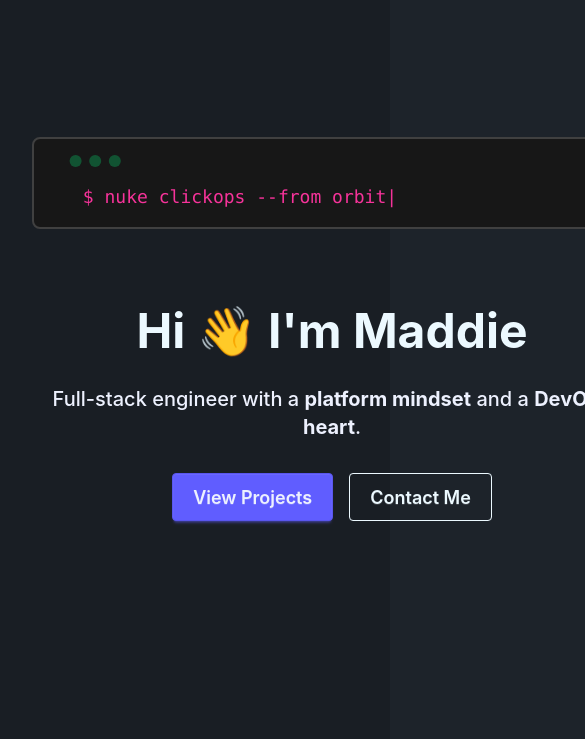
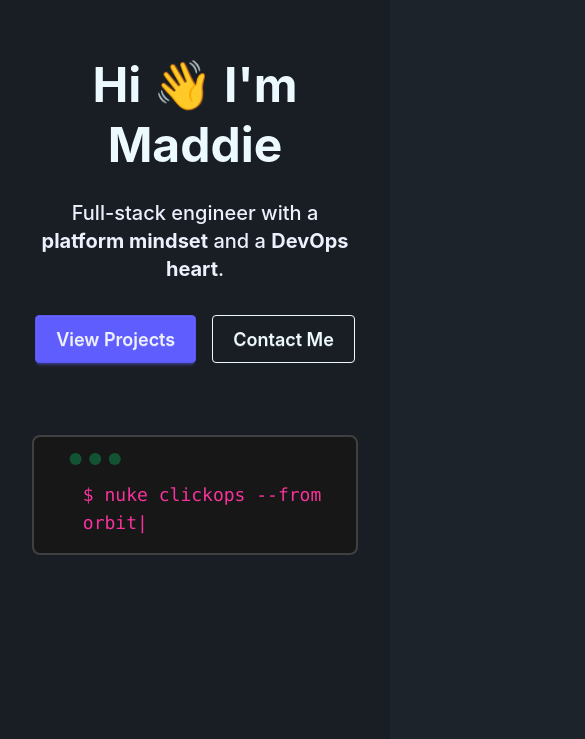
Before and after one commit to maddie-topaz/my-site, a Next.js app: page / in a window 390 px wide. Shown: the part 105-844 px from the top of the page, 585 px wide, since content can reach past the window. Built offline with nearby package versions, Linux system fonts and the light colour scheme.

Commit message:
feat: fix responsiveness

```diff
--- a/components/AnimatedTerminal.tsx
+++ b/components/AnimatedTerminal.tsx
@@ -57,12 +57,12 @@ export const AnimatedTerminal = () => {
   return (
     <div className="w-full py-6">
       <motion.div
-        className="mockup-code mx-auto w-[600px] rounded-lg border-2 border-neutral-700 bg-neutral-900 p-4 text-left text-green-400"
+        className="mockup-code mx-auto w-full rounded-lg border-2 border-neutral-700 bg-neutral-900 p-4 text-left text-green-400 sm:w-[300px] md:w-[500px]"
         initial={{ opacity: 0 }}
         animate={{ opacity: 1 }}
         transition={{ duration: 1 }}
       >
-        <pre className="pl-4 text-pink-500">
+        <pre className="overflow-hidden pl-4 break-words whitespace-pre-wrap text-pink-500">
           <motion.span
             className="inline-block font-mono text-lg"
             key={taglineIndex}
--- a/components/Hero.tsx
+++ b/components/Hero.tsx
@@ -4,7 +4,7 @@ export const Hero = () => {
   return (
     <section className="hero bg-base-200 min-h-screen px-4">
       <div className="hero-content flex-col gap-12 lg:flex-row-reverse lg:gap-24">
-        <div className="flex w-full justify-center lg:w-1/2">
+        <div className="order-2 flex w-full justify-center lg:order-none lg:w-1/2">
           <AnimatedTerminal />
         </div>
         <div className="w-full text-center lg:w-1/2 lg:text-left">
```
